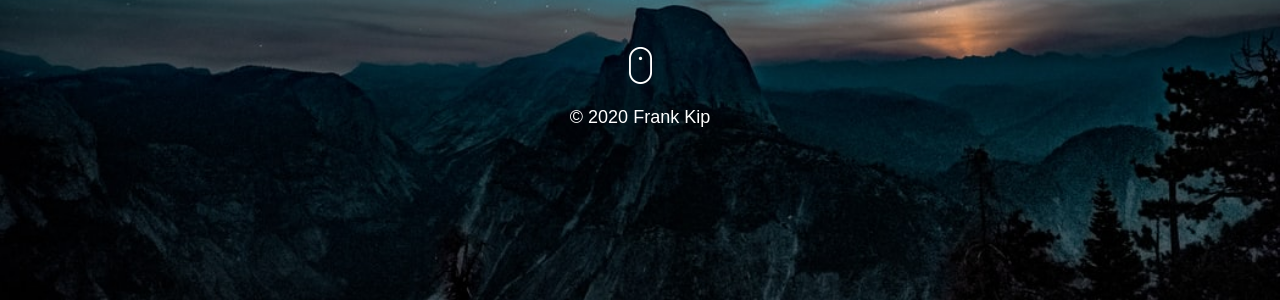
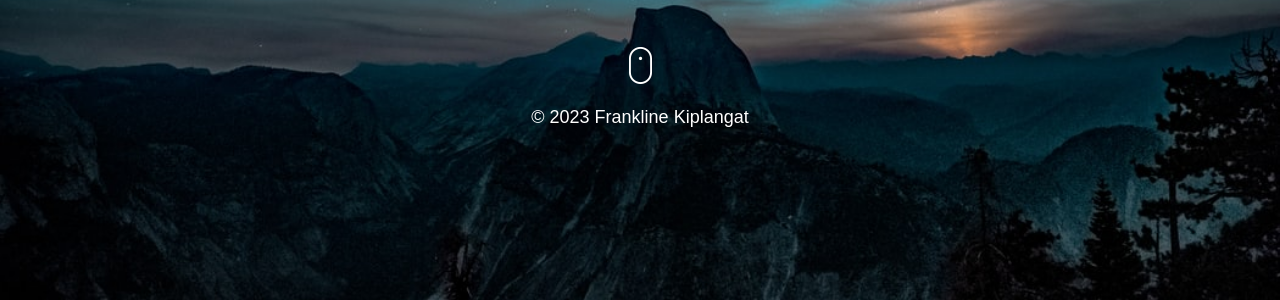
Before and after one commit to Frankline-Kiplangat/django-portfolio, a Django app: page / in a window 1280 px wide. Shown: the part 479-779 px from the top of the page. Run offline with Django 3.2, Linux system fonts and the light colour scheme; some libraries are stand-ins or nearby versions.

Commit message:
update portfolio

```diff
--- a/main/templates/index.html
+++ b/main/templates/index.html
@@ -21,6 +21,6 @@
               </div>
   </div>
 <footer>
-&copy 2020 Frank Kip
+&copy 2023 Frankline Kiplangat
 </footer>
 {% endblock %}
```
